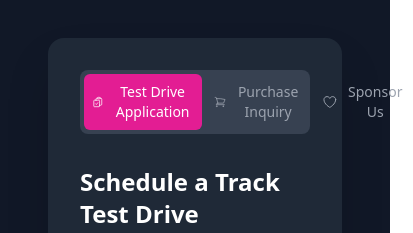
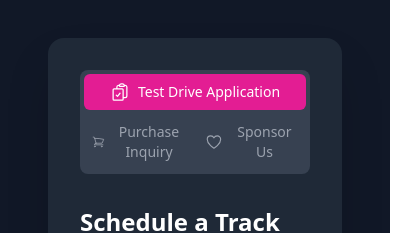
Before and after one commit to NYCUVR/BOM-Website, a React (Vite) app: page /contact in a window 390 px wide. Shown: the part 738-971 px from the top of the page, 413 px wide, since content can reach past the window. Built offline with nearby package versions, Linux system fonts and the light colour scheme; no server answers.

Commit message:
Add: flex

```diff
--- a/src/pages/ContactPage.jsx
+++ b/src/pages/ContactPage.jsx
@@ -163,7 +163,7 @@ const ContactPage = () => {
             {/* Right Form Panel */}
             <div className="md:w-2/3 bg-gray-800 p-8 rounded-2xl shadow-2xl">
                 {/* Tabs */}
-                <div className="mb-8 flex space-x-1 bg-gray-700 rounded-lg p-1">
+                <div className="mb-8 flex flex-wrap gap-1 bg-gray-700 rounded-lg p-1">
                 {tabs.map((tab) => (
                     <button
                         key={tab.id}
--- a/src/pages/Homepage.jsx
+++ b/src/pages/Homepage.jsx
@@ -157,7 +157,7 @@ function Experience({ isMobile, pages }) {
           <div
             className="flex"
             style={{
-              height: isMobile ? '150vh' : '100vh',
+              height: isMobile ? '200vh' : '100vh',
               alignItems: isMobile ? 'flex-start' : 'center',
               paddingTop: isMobile ? '10rem' : '0',
             }}
@@ -180,7 +180,7 @@ const Homepage = () => {
         return () => window.removeEventListener('resize', checkMobile);
     }, []);
 
-    const pages = isMobile ? 4.5 : 4;
+    const pages = isMobile ? 5 : 4;
 
     return (
         <div className="w-full h-screen bg-gray-900">
```
